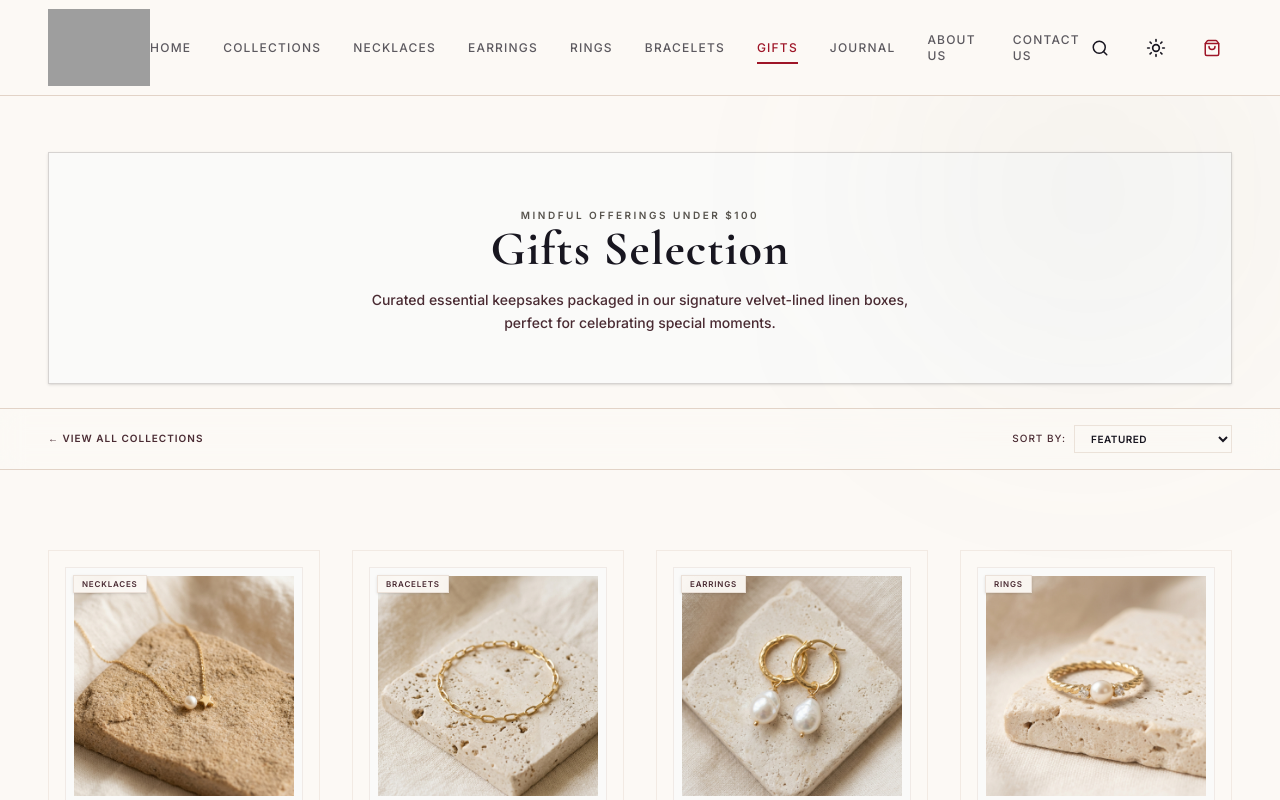
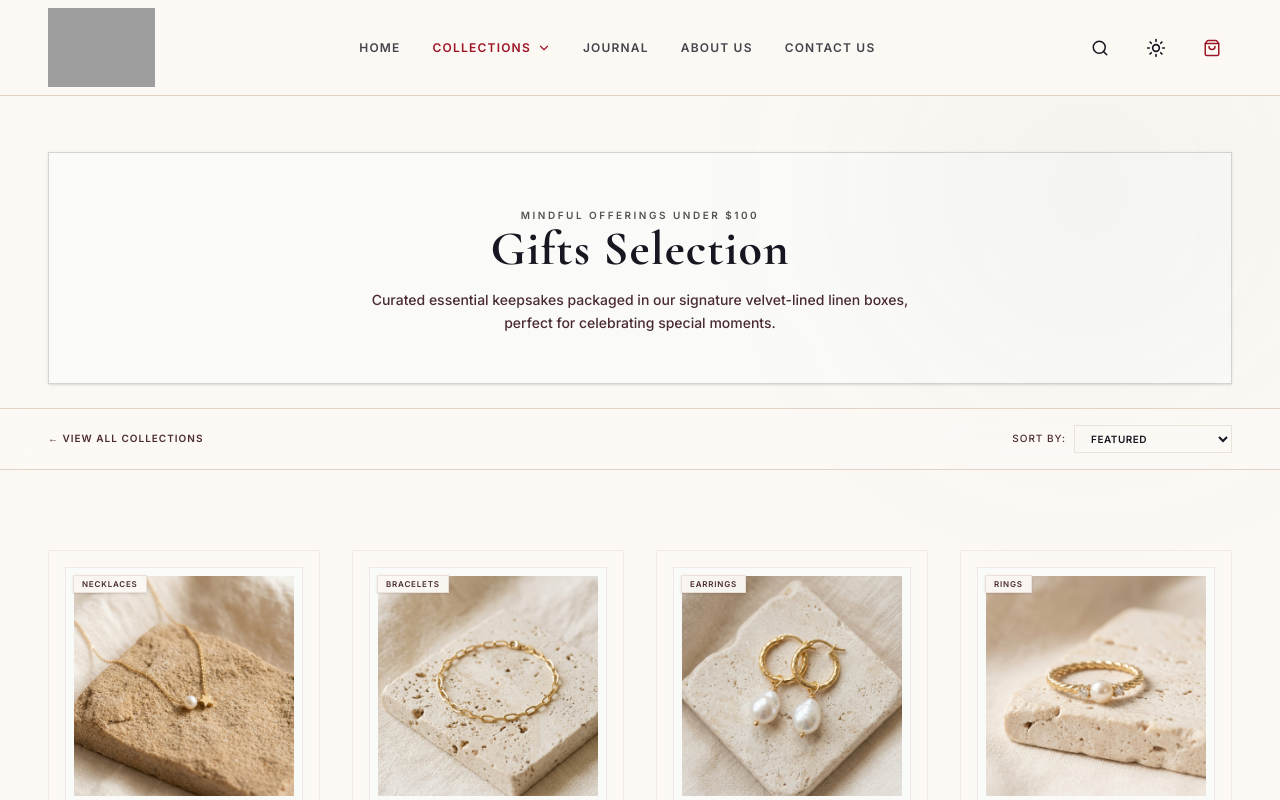
Before and after one commit to aswin402/shas_jew, a React (Vite) app: page /gifts in a window 1280 px wide. Shown: the top 800 px of the page. Built offline with nearby package versions, Linux system fonts and the light colour scheme; grey boxes are pictures that could not be loaded; a web font is replaced by a local one.

Commit message:
feat: add Collections hover dropdown menu and simplify navbar links

```diff
--- a/src/components/Navbar.tsx
+++ b/src/components/Navbar.tsx
@@ -1,6 +1,7 @@
 import { useState } from 'react';
 import { Link, useLocation } from 'react-router-dom';
-import { ShoppingBag, Search, Menu, X } from 'lucide-react';
+import { ShoppingBag, Search, Menu, X, ChevronDown, ArrowRight } from 'lucide-react';
+import { motion, AnimatePresence } from 'framer-motion';
 import { ThemeToggleButton } from '@/components/ThemeToggleButton';
 import { useCartStore } from '../store/useCartStore';
 import { useThemeStore } from '../store/useThemeStore';
@@ -12,6 +13,8 @@ export function Navbar() {
   const { setCartOpen, getCartCount } = useCartStore();
   const [mobileMenuOpen, setMobileMenuOpen] = useState(false);
   const [isSearchOpen, setIsSearchOpen] = useState(false);
+  const [isCollectionsDropdownOpen, setIsCollectionsDropdownOpen] = useState(false);
+
   const location = useLocation();
   const cartCount = getCartCount();
 
@@ -19,17 +22,21 @@ export function Navbar() {
   const isDark = theme === 'dark' || (theme === 'system' && typeof window !== 'undefined' && window.matchMedia('(prefers-color-scheme: dark)').matches);
   const logoSrc = isDark ? logoDark : logoLight;
 
-  const navLinks = [
+  const mainNavLinks = [
     { label: 'Home', path: '/' },
-    { label: 'Collections', path: '/collections' },
-    { label: 'Necklaces', path: '/necklaces' },
-    { label: 'Earrings', path: '/earrings' },
-    { label: 'Rings', path: '/rings' },
-    { label: 'Bracelets', path: '/bracelets' },
-    { label: 'Gifts', path: '/gifts' },
+    { label: 'Collections', path: '/collections', hasDropdown: true },
     { label: 'Journal', path: '/journal' },
     { label: 'About Us', path: '/about-us' },
     { label: 'Contact Us', path: '/contact-us' },
+  ];
+
+  const collectionSubCategories = [
+    { label: 'All Collections', path: '/collections', desc: 'Browse full signature catalog' },
+    { label: 'Necklaces', path: '/necklaces', desc: 'Chains & freshwater pearls' },
+    { label: 'Earrings', path: '/earrings', desc: 'Baroque drops & studs' },
+    { label: 'Rings', path: '/rings', desc: 'Rope & stacking bands' },
+    { label: 'Bracelets', path: '/bracelets', desc: 'Minimal links & cuffs' },
+    { label: 'Gifts', path: '/gifts', desc: 'Offerings under $100' },
   ];
 
   const isActive = (path: string) => {
@@ -60,26 +67,89 @@ export function Navbar() {
         </div>
 
         {/* Center: Desktop Navigation Links */}
-        <nav className="hidden md:flex items-center space-x-3 lg:space-x-5 xl:space-x-8">
-          {navLinks.map((link) => (
+        <nav className="hidden md:flex items-center space-x-4 lg:space-x-8 font-sans">
+          {mainNavLinks.map((link) => {
+            if (link.hasDropdown) {
+              return (
+                <div
+                  key={link.label}
+                  className="relative group py-2"
+                  onMouseEnter={() => setIsCollectionsDropdownOpen(true)}
+                  onMouseLeave={() => setIsCollectionsDropdownOpen(false)}
+                >
+                  <Link
+                    to={link.path}
+                    className={`text-xs uppercase tracking-widest font-semibold transition-colors duration-300 flex items-center gap-1.5 py-2 ${
+                      isActive('/collections') || isActive('/necklaces') || isActive('/earrings') || isActive('/rings') || isActive('/bracelets') || isActive('/gifts')
+                        ? 'text-shas-brand dark:text-primary font-bold'
+                        : 'text-shas-heading/80 hover:text-shas-brand dark:text-foreground/80 dark:hover:text-primary'
+                    }`}
+                  >
+                    <span>{link.label}</span>
+                    <ChevronDown className={`w-3.5 h-3.5 transition-transform duration-300 ${isCollectionsDropdownOpen ? 'rotate-180 text-shas-brand' : ''}`} />
+                  </Link>
+
+                  {/* Dropdown Menu */}
+                  <AnimatePresence>
+                    {isCollectionsDropdownOpen && (
+                      <motion.div
+                        initial={{ opacity: 0, y: 10, scale: 0.98 }}
+                        animate={{ opacity: 1, y: 0, scale: 1 }}
+                        exit={{ opacity: 0, y: 8, scale: 0.98 }}
+                        transition={{ duration: 0.2 }}
+                        className="absolute top-full left-1/2 -translate-x-1/2 w-72 bg-shas-bg dark:bg-card border border-shas-border shadow-2xl p-4 z-50 text-left"
+                      >
+                        <div className="space-y-2">
+                          <span className="block text-[8px] uppercase tracking-[0.2em] font-sans font-bold text-shas-brand px-2 pb-1 border-b border-shas-border/40">
+                            Jewelry Categories
+                          </span>
+                          <div className="space-y-0.5">
+                            {collectionSubCategories.map((sub) => (
+                              <Link
+                                key={sub.label}
+                                to={sub.path}
+                                onClick={() => setIsCollectionsDropdownOpen(false)}
+                                className="group/sub flex flex-col p-2 hover:bg-shas-burgundy/5 dark:hover:bg-shas-brand/10 transition-colors border border-transparent hover:border-shas-border/40"
+                              >
+                                <div className="flex items-center justify-between">
+                                  <span className="font-serif text-sm font-semibold text-shas-heading group-hover/sub:text-shas-brand transition-colors">
+                                    {sub.label}
+                                  </span>
+                                  <ArrowRight className="w-3 h-3 text-shas-brand opacity-0 group-hover/sub:opacity-100 group-hover/sub:translate-x-0.5 transition-all" />
+                                </div>
+                                <span className="text-[10px] text-shas-secondary font-sans font-normal">
+                                  {sub.desc}
+                                </span>
+                              </Link>
+                            ))}
+                          </div>
+                        </div>
+                      </motion.div>
+                    )}
+                  </AnimatePresence>
+                </div>
+              );
+            }
+
+            return (
               <Link
                 key={link.label}
                 to={link.path}
-              className={`text-[10px] xl:text-xs uppercase tracking-widest font-sans font-medium transition-colors duration-350 relative py-2 group ${
+                className={`text-xs uppercase tracking-widest font-semibold transition-colors duration-300 relative py-2 group ${
                   isActive(link.path)
-                  ? 'text-shas-brand dark:text-primary'
-                  : 'text-shas-heading/70 hover:text-shas-brand dark:text-foreground/75 dark:hover:text-primary'
+                    ? 'text-shas-brand dark:text-primary font-bold'
+                    : 'text-shas-heading/80 hover:text-shas-brand dark:text-foreground/80 dark:hover:text-primary'
                 }`}
               >
                 <span>{link.label}</span>
-              {/* Sliding underline hover animation */}
                 <span
-                className={`absolute bottom-0 left-0 right-0 h-0.5 bg-shas-brand dark:bg-primary origin-left transition-transform duration-350 ${
+                  className={`absolute bottom-0 left-0 right-0 h-0.5 bg-shas-brand dark:bg-primary origin-left transition-transform duration-300 ${
                     isActive(link.path) ? 'scale-x-100' : 'scale-x-0 group-hover:scale-x-100'
                   }`}
                 />
               </Link>
-          ))}
+            );
+          })}
         </nav>
 
         {/* Right: Actions */}
@@ -114,25 +184,60 @@ export function Navbar() {
 
       {/* Mobile Slide-Down Menu */}
       {mobileMenuOpen && (
-        <div className="fixed inset-0 top-24 z-30 bg-shas-bg/98 dark:bg-card/98 backdrop-blur-md flex flex-col p-8 space-y-6 md:hidden animate-fade-in border-b border-shas-border">
-          <div className="flex flex-col space-y-4">
-            {navLinks.map((link) => (
+        <div className="fixed inset-0 top-24 z-30 bg-shas-bg/98 dark:bg-card/98 backdrop-blur-md flex flex-col p-8 space-y-6 md:hidden animate-fade-in border-b border-shas-border overflow-y-auto">
+          <div className="flex flex-col space-y-3 text-left">
             <Link
-                key={link.label}
-                to={link.path}
+              to="/"
               onClick={() => setMobileMenuOpen(false)}
-                className={`text-sm uppercase tracking-widest font-sans font-semibold py-2 border-b border-shas-border/40 ${
-                  isActive(link.path)
-                    ? 'text-shas-brand dark:text-primary font-bold'
-                    : 'text-shas-heading dark:text-foreground'
-                }`}
+              className="text-sm uppercase tracking-widest font-sans font-bold py-2 border-b border-shas-border/40 text-shas-heading"
             >
-                {link.label}
+              Home
+            </Link>
+
+            {/* Mobile Collections Expandable / Categories */}
+            <div className="py-2 border-b border-shas-border/40 space-y-2">
+              <span className="text-[10px] uppercase tracking-[0.2em] font-sans font-bold text-shas-brand block">
+                Collections & Categories
+              </span>
+              <div className="pl-2 flex flex-col space-y-2">
+                {collectionSubCategories.map((sub) => (
+                  <Link
+                    key={sub.label}
+                    to={sub.path}
+                    onClick={() => setMobileMenuOpen(false)}
+                    className="text-xs uppercase tracking-wider font-sans font-semibold text-shas-heading hover:text-shas-brand transition-colors flex items-center justify-between py-1"
+                  >
+                    <span>{sub.label}</span>
+                    <ArrowRight className="w-3 h-3 text-shas-secondary" />
                   </Link>
                 ))}
               </div>
+            </div>
 
-          <div className="pt-6 border-t border-shas-border flex flex-col gap-4">
+            <Link
+              to="/journal"
+              onClick={() => setMobileMenuOpen(false)}
+              className="text-sm uppercase tracking-widest font-sans font-bold py-2 border-b border-shas-border/40 text-shas-heading"
+            >
+              Journal
+            </Link>
+            <Link
+              to="/about-us"
+              onClick={() => setMobileMenuOpen(false)}
+              className="text-sm uppercase tracking-widest font-sans font-bold py-2 border-b border-shas-border/40 text-shas-heading"
+            >
+              About Us
+            </Link>
+            <Link
+              to="/contact-us"
+              onClick={() => setMobileMenuOpen(false)}
+              className="text-sm uppercase tracking-widest font-sans font-bold py-2 border-b border-shas-border/40 text-shas-heading"
+            >
+              Contact Us
+            </Link>
+          </div>
+
+          <div className="pt-4 border-t border-shas-border flex flex-col gap-4">
             <button
               onClick={() => {
                 setMobileMenuOpen(false);
```
Lines whose indentation alone changed are shown as unchanged.
